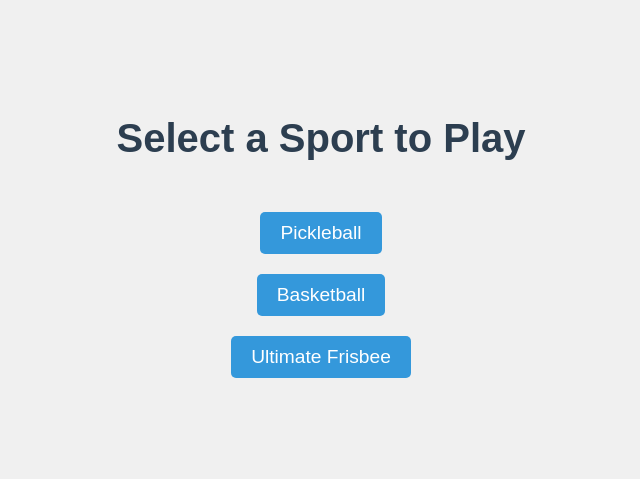
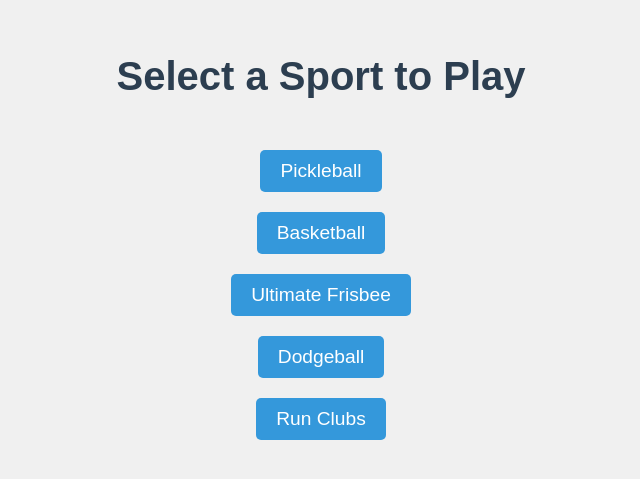
Before and after one commit to mollysandler/pickupsomething, a React (Vite) app: page / in a window 1280 px wide. Shown: the part 153-632 px from the top of the page, without its empty margins (319-959 px from the left). Built offline with nearby package versions, Linux system fonts and the light colour scheme.

Commit message:
more sports

```diff
--- a/src/App.jsx
+++ b/src/App.jsx
@@ -2,6 +2,9 @@ import { BrowserRouter as Router, Routes, Route } from "react-router-dom";
 import SportButtons from "./components/SportsButtons";
 import Pickleball from "./pages/Pickleball";
 import Basketball from "./pages/Basketball";
+import Dodgeball from "./pages/Dodgeball";
+import RunClub from "./pages/RunClub";
+
 import Frisbee from "./pages/frisbee";
 
 function App() {
@@ -13,6 +16,8 @@ function App() {
         {/* Routes for each sport */}
         <Route path="/pickleball" element={<Pickleball />} />
         <Route path="/basketball" element={<Basketball />} />
+        <Route path="/dodgeball" element={<Dodgeball />} />
+        <Route path="/runclub" element={<RunClub />} />
         <Route path="/frisbee" element={<Frisbee />} />
       </Routes>
     </Router>
--- a/src/components/SportsButtons.jsx
+++ b/src/components/SportsButtons.jsx
@@ -20,6 +20,16 @@ const SportButtons = () => {
           <button>Ultimate Frisbee</button>
         </Link>
       </div>
+      <div>
+        <Link to="/dodgeball">
+          <button>Dodgeball</button>
+        </Link>
+      </div>
+      <div>
+        <Link to="/runclub">
+          <button>Run Clubs</button>
+        </Link>
+      </div>
     </div>
   );
 };
--- a/src/pages/Basketball.jsx
+++ b/src/pages/Basketball.jsx
@@ -1,6 +1,6 @@
 import "../index.css"; // Import the CSS file
 
-const Frisbee = () => {
+const Basketball = () => {
   return (
     <div className="container">
       <h2>Welcome to Basketball!</h2>
@@ -10,4 +10,4 @@ const Frisbee = () => {
   );
 };
 
-export default Frisbee;
+export default Basketball;
--- /dev/null
+++ b/src/pages/Dodgeball.jsx
@@ -0,0 +1,13 @@
+import "../index.css"; // Import the CSS file
+
+const Dodgeball = () => {
+  return (
+    <div className="container">
+      <h2>Welcome to Dodgeball!</h2>
+      <p>Get ready for an exciting Dodgeball game!</p>
+      <a href="/">Go back</a>
+    </div>
+  );
+};
+
+export default Dodgeball;
--- /dev/null
+++ b/src/pages/RunClub.jsx
@@ -0,0 +1,13 @@
+import "../index.css"; // Import the CSS file
+
+const RunClub = () => {
+  return (
+    <div className="container">
+      <h2>Welcome to Run Clubs!</h2>
+      <p>Get ready for an exciting Run Club!</p>
+      <a href="/">Go back</a>
+    </div>
+  );
+};
+
+export default RunClub;
```
